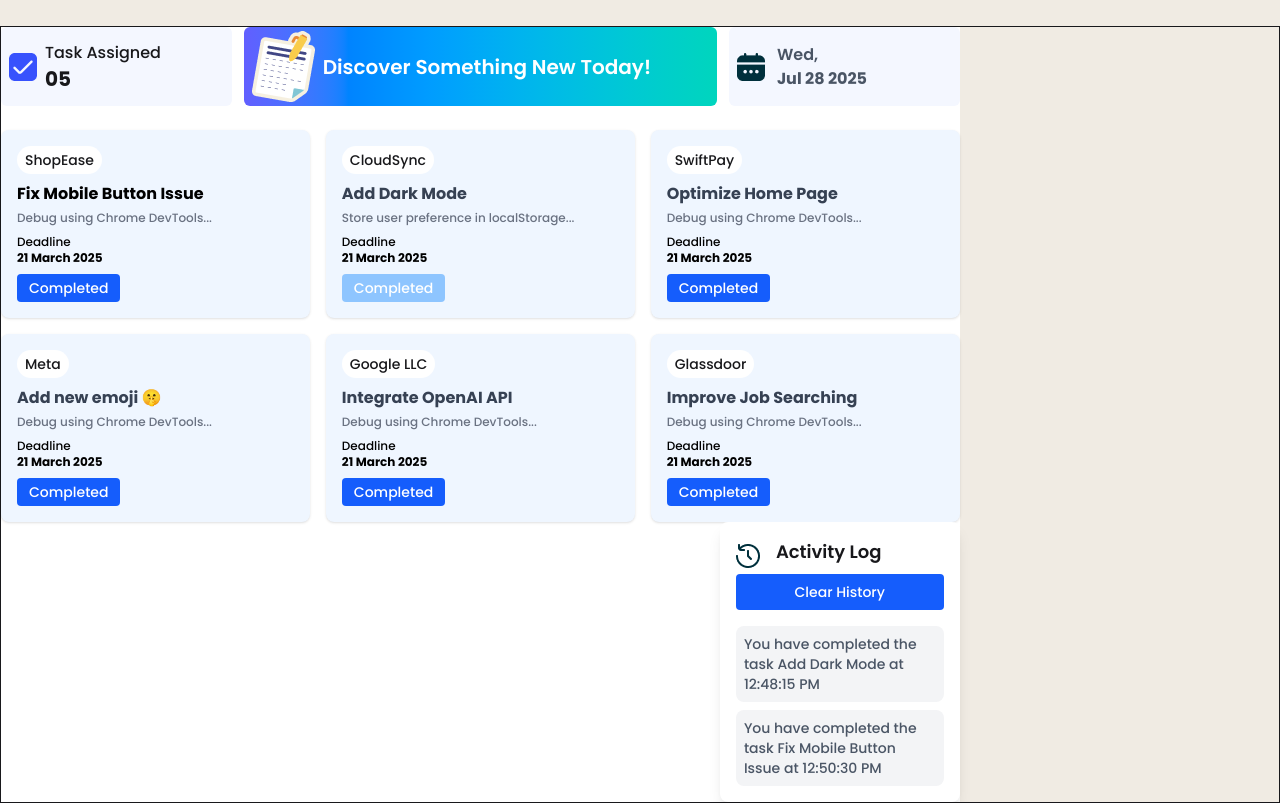
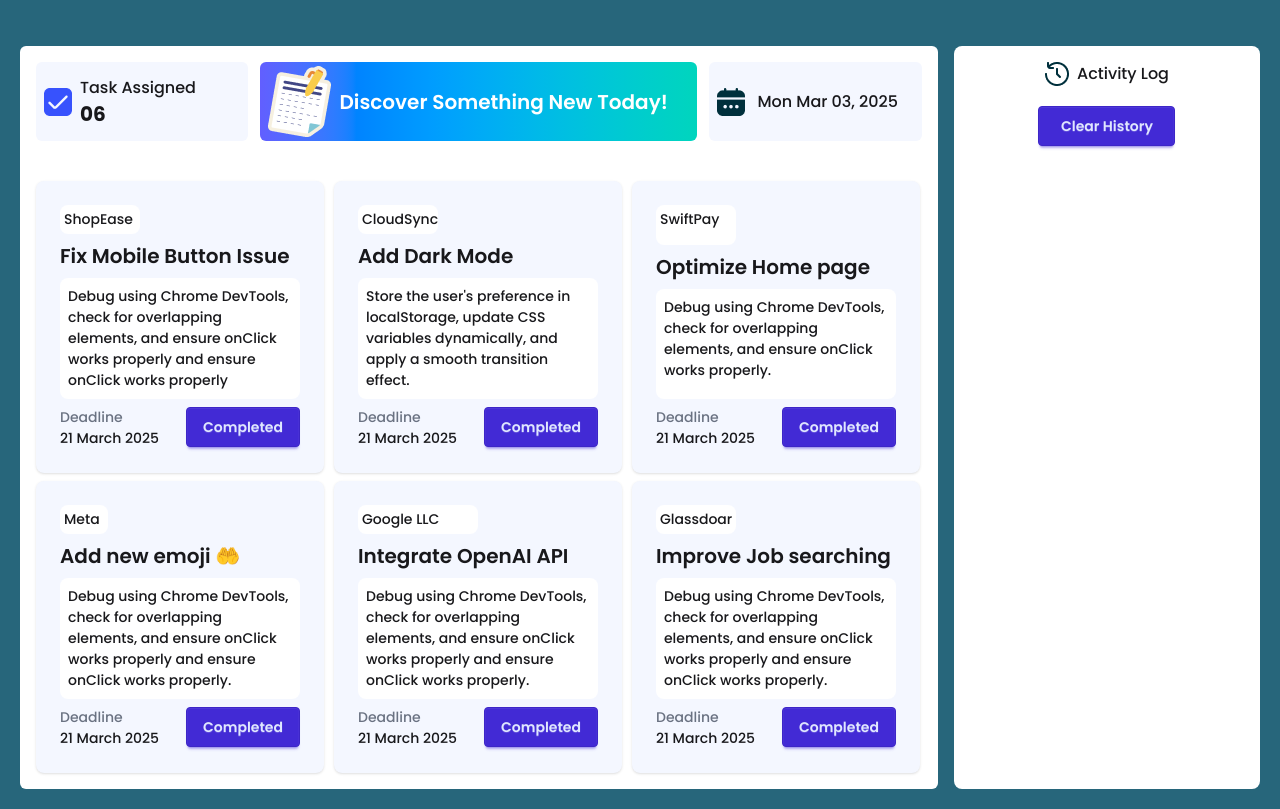
Before and after one commit to Esha6322/A5-Dev-board, a plain HTML site: page index.html in a window 1280 px wide. Shown: the part 90-899 px from the top of the page. Drawn offline with nearby package versions, Linux system fonts and the light colour scheme.

Commit message:
my developer commit

```diff
--- a/index.html
+++ b/index.html
@@ -23,7 +23,8 @@
         }
     </style>
 </head>
-<body class="poppins-medium  bg-[#F0EBE3] min-h-screen max-w-full ">
+
+<body class="poppins-medium  bg-[#27667B] min-h-screen max-w-full ">
 
     <header class="p-3">
         <section class="container mx-auto">
@@ -35,25 +36,25 @@
                     </div>
                     <div class="flex items-center space-x-2 rounded-2xl p-2 bg-[#f4f7ff]">
                         <img src="./assets/checkbox.png" alt="checkbox">
-                        <h1 class="font-bold text-2xl">6</h1>
+                        <h1 class="font-bold text-2xl">20</h1>
                     </div>
                 </div>
                 <div class="p-2 rounded-full bg-[#f4f7ff] ">
-                    <img src="./assets/theme-btn.png" alt="">
+                    <img id="theme-change-btn" src="./assets/theme-btn.png" alt="">
                 </div>
             </nav>
         </section>
     </header>
 
-    <main class="container mx-auto mt-5 border ">
-        <section class="w-3/4 bg-[#FFFFFF] ">
+    <main class="container mx-auto mt-5 flex gap-4 p-5">
+        <section class="w-3/4 bg-[#FFFFFF] p-4 rounded-md">
 
             <section class="grid grid-cols-4 gap-3">
                 <div class="flex items-center space-x-2 p-2 rounded-md bg-[#f4f7ff]">
                     <img src="./assets/checkbox.png" alt="checkbox">
                     <div>
                         <h1>Task Assigned</h1>
-                        <p class="text-xl font-bold">05</p>
+                        <p class="text-xl font-bold">06</p>
                     </div>
                 </div>
 
@@ -65,96 +66,161 @@
 
                 <div class="flex items-center p-2 rounded-md bg-[#f4f7ff] space-x-3 ">
                     <img src="./assets/calender.png" alt="calender">
-                    <div class="text-gray-600 font-semibold">Wed,<span class="font-bold "><br>Jul 28 2025</span> </div>
                     <div id="clock"></div>
                 </div>
             </section>
 
+            <section class="mt-10 grid grid-cols-3 gap-2">
 
+                <div class="card bg-[#f4f7ff] shadow-sm w-72">
+                    <div class="card-body">
+                        <p class="bg-white w-1/3 p-1 rounded-lg">
+                            ShopEase
+                        </p>
+                        <h1 class="text-xl font-semibold">
+                            Fix Mobile Button Issue
+                        </h1>
+                        <p class="bg-white p-2 rounded-lg">Debug using Chrome DevTools, check for overlapping elements,
+                            and ensure onClick works properly and ensure onClick works properly
+                        </p>
+                        <div class="flex justify-between">
+                            <div>
+                                <p class="text-gray-500">Deadline</p>
+                                <p>21 March 2025</p>
+                            </div>
+                            <button class="btn btn-primary">Completed</button>
+                        </div>
+                    </div>
+                </div>
 
+                <div class="card bg-[#f4f7ff] shadow-sm w-72">
+                    <div class="card-body">
+                        <p class="bg-white w-1/3 p-1 rounded-lg">
+                            CloudSync
+                        </p>
+                        <h1 class="text-xl font-semibold">
+                            Add Dark Mode
+                        </h1>
+                        <p class="bg-white p-2 rounded-lg">Store the user's preference in localStorage, update CSS
+                            variables dynamically, and apply a smooth transition effect.
+                        </p>
+                        <div class="flex justify-between">
+                            <div>
+                                <p class="text-gray-500">Deadline</p>
+                                <p>21 March 2025</p>
+                            </div>
+                            <button class="btn btn-primary">Completed</button>
+                        </div>
+                    </div>
+                </div>
 
-        <div class="grid grid-cols-3 gap-4 mt-6">
-            <div class="bg-blue-50 p-4 rounded-lg shadow-sm">
-                <p class="text-sm bg-white px-2 py-1 rounded-full inline-block">ShopEase</p>
-                <h3 class="font-bold text-black mt-2">Fix Mobile Button Issue</h3>
-                <p class="text-xs text-gray-500 mt-1">Debug using Chrome DevTools...</p>
-                <p class="text-xs text-black mt-2">Deadline <br> <strong ><span class="font-bold">21 March 2025</span></strong></p>
-                <button class="mt-2 bg-blue-600 text-white px-3 py-1 rounded text-sm">Completed</button>
+                <div class="card bg-[#f4f7ff] w-72 shadow-sm">
+                    <div class="card-body">
+                        <p class="bg-white w-1/3 p-1 rounded-lg ">
+                            SwiftPay
+                        </p>
+                        <h1 class="text-xl font-semibold">
+                            Optimize Home page
+                        </h1>
+                        <p class="bg-white p-2 rounded-lg">Debug using Chrome DevTools, check for overlapping elements,
+                            and ensure onClick works properly.
+                        </p>
+                        <div class="flex justify-between">
+                            <div>
+                                <p class="text-gray-500">Deadline</p>
+                                <p>21 March 2025</p>
                             </div>
-            <div class="bg-blue-50 p-4 rounded-lg shadow-sm">
-                <p class="text-sm bg-white px-2 py-1 rounded-full inline-block">CloudSync</p>
-                <h3 class="font-bold text-gray-700 mt-2">Add Dark Mode</h3>
-                <p class="text-xs text-gray-500 mt-1">Store user preference in localStorage...</p>
-                <p class="text-xs text-black mt-2">Deadline <br> <strong ><span class="font-bold">21 March 2025</span></strong></p>
-                <button class="mt-2 bg-blue-300 text-white px-3 py-1 rounded text-sm">Completed</button>
+                            <button class="btn btn-primary">Completed</button>
                         </div>
-            <div class="bg-blue-50 p-4 rounded-lg shadow-sm">
-                <p class="text-sm bg-white px-2 py-1 rounded-full inline-block">SwiftPay</p>
-                <h3 class="font-bold text-gray-700 mt-2">Optimize Home Page</h3>
-                <p class="text-xs text-gray-500 mt-1">Debug using Chrome DevTools...</p>
-                <p class="text-xs text-black mt-2">Deadline <br> <strong ><span class="font-bold">21 March 2025</span></strong></p>
-                <button class="mt-2 bg-blue-600 text-white px-3 py-1 rounded text-sm">Completed</button>
                     </div>
-            <div class="bg-blue-50 p-4 rounded-lg shadow-sm">
-                <p class="text-sm bg-white px-2 py-1 rounded-full inline-block">Meta</p>
-                <h3 class="font-bold text-gray-700 mt-2">Add new emoji 🤫</h3>
-                <p class="text-xs text-gray-500 mt-1">Debug using Chrome DevTools...</p>
-                <p class="text-xs text-black mt-2">Deadline <br> <strong ><span class="font-bold">21 March 2025</span></strong></p>
-                <button class="mt-2 bg-blue-600 text-white px-3 py-1 rounded text-sm">Completed</button>
                 </div>
-            <div class="bg-blue-50 p-4 rounded-lg shadow-sm">
-                <p class="text-sm bg-white px-2 py-1 rounded-full inline-block">Google LLC</p>
-                <h3 class="font-bold text-gray-700 mt-2">Integrate OpenAI API</h3>
-                <p class="text-xs text-gray-500 mt-1">Debug using Chrome DevTools...</p>
-                <p class="text-xs text-black mt-2">Deadline <br> <strong ><span class="font-bold">21 March 2025</span></strong></p>
-                <button class="mt-2 bg-blue-600 text-white px-3 py-1 rounded text-sm">Completed</button>
+
+                <div class="card bg-[#f4f7ff] w-72 shadow-sm">
+                    <div class="card-body">
+                        <p class="bg-white w-1/5 p-1 rounded-lg">
+                            Meta
+                        </p>
+                        <h1 class="text-xl font-semibold">
+                            Add new emoji 🤲
+                        </h1>
+                        <p class="bg-white p-2 rounded-lg">Debug using Chrome DevTools, check for overlapping elements,
+                            and ensure onClick works properly and ensure onClick works properly.
+                        </p>
+                        <div class="flex justify-between">
+                            <div>
+                                <p class="text-gray-500">Deadline</p>
+                                <p>21 March 2025</p>
                             </div>
-            <div class="bg-blue-50 p-4 rounded-lg shadow-sm">
-                <p class="text-sm bg-white px-2 py-1 rounded-full inline-block">Glassdoor</p>
-                <h3 class="font-bold text-gray-700 mt-2">Improve Job Searching</h3>
-                <p class="text-xs text-gray-500 mt-1">Debug using Chrome DevTools...</p>
-               <p class="text-xs text-black mt-2">Deadline <br> <strong ><span class="font-bold">21 March 2025</span></strong></p>
-                <button class="mt-2 bg-blue-600 text-white px-3 py-1 rounded text-sm">Completed</button>
+                            <button class="btn btn-primary">Completed</button>
+                        </div>
+                    </div>
+                </div>
+
+                <div class="card bg-[#f4f7ff] w-72 shadow-sm">
+                    <div class="card-body">
+                        <p class="bg-white w-1/2 p-1 rounded-lg">
+                            Google LLC
+                        </p>
+                        <h1 class="text-xl font-semibold">
+                            Integrate OpenAI API
+                        </h1>
+                        <p class="bg-white p-2 rounded-lg">Debug using Chrome DevTools, check for overlapping elements,
+                            and ensure onClick works properly and ensure onClick works properly.
+                        </p>
+                        <div class="flex justify-between">
+                            <div>
+                                <p class="text-gray-500">Deadline</p>
+                                <p>21 March 2025</p>
+                            </div>
+                            <button class="btn btn-primary">Completed</button>
+                        </div>
+                    </div>
+                </div>
+
+                <div class="card bg-[#f4f7ff] w-72 shadow-sm">
+                    <div class="card-body">
+                        <p class="bg-white w-1/3 p-1 rounded-lg">
+                            Glassdoar
+                        </p>
+                        <h1 class="text-xl font-semibold">
+                            Improve Job searching
+                        </h1>
+                        <p class="bg-white p-2 rounded-lg">Debug using Chrome DevTools, check for overlapping elements,
+                            and ensure onClick works properly and ensure onClick works properly.
+                        </p>
+                        <div class="flex justify-between">
+                            <div>
+                                <p class="text-gray-500">Deadline</p>
+                                <p>21 March 2025</p>
+                            </div>
+                            <button class="btn btn-primary">Completed</button>
                         </div>
                     </div>
                 </div>
 
 
+            </section>
 
+        </section>
 
+        <section class="w-1/4 p-2 bg-[#FFFFFF] rounded-lg">
+            <div class="flex flex-col items-center p-2 mb-5">
+                <div class="flex gap-2 justify-center">
+                    <img src="./assets/activity.png" alt="">
+                    <h1>Activity Log</h1>
+                </div>
+                <button class="align-middle btn btn-primary mt-5 w-1/2">Clear History</button>
+            </div>
 
-    <div class="flex space-x-4">
-
-        <div class="flex-1 grid grid-cols-3 gap-4">
+            <div>
 
             </div>
 
+        </section>
+    </main>
 
-
-        <!-- Activity Log -->
-        <div class="w-1/4 bg-white p-4 rounded-lg shadow-lg h-full">
-            <div class="flex items-center space-x-4">
-            <img src="./assets/activity.png" alt="">
-            <h2 class="text-lg font-semibold mb-2">Activity Log</h2>
-        </div>
-            <button class="bg-blue-600 text-white px-4 py-2 rounded text-sm w-full">Clear History</button>
-            <div class="mt-4 space-y-2">
-                <div class="bg-gray-100 p-2 rounded-lg text-sm text-gray-600">
-                    You have completed the task Add Dark Mode at 12:48:15 PM
-                </div>
-                <div class="bg-gray-100 p-2 rounded-lg text-sm text-gray-600">
-                    You have completed the task Fix Mobile Button Issue at 12:50:30 PM
-                </div>
-            </div>
-        </div>
-    </div>
-
-
-
-
-
-</section>
-
+    <script src="./script/clock.js"></script>
+    <script src="./script/theme.js"></script>
 </body>
 
 </html>
--- /dev/null
+++ b/script/clock.js
@@ -0,0 +1,7 @@
+function updateTime() {
+    let now = new Date();
+    let options = { weekday: 'short', month: 'short', day: '2-digit', year: 'numeric' };
+    let date = now.toLocaleDateString('en-US', options).replace(',', '');
+    document.getElementById("clock").textContent = date ;
+}
+updateTime();
```
Also changed, not shown: script/theme.js (added, +12 -0 lines). Lines whose indentation alone changed are shown as unchanged.
